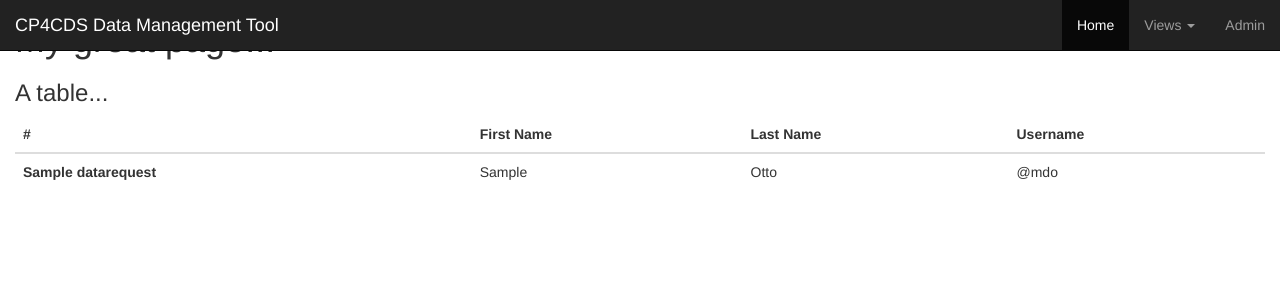
After one commit to cp4cds/qcapp, a Django app: page /ag-test/ in a window 1280 px wide. The commit adds this page. Shown: the top 300 px of the page. Run offline with Django 3.2, Linux system fonts and the light colour scheme; tables that the repository leaves empty hold one stand-in row (values such as "Sample post"); parts of the project's set-up code (start-up, migrations or seed data) failed here and were passed over; some libraries are stand-ins or nearby versions.

Commit message:
data-request view

```diff
--- /dev/null
+++ b/qcapp/templates/qcapp/ag-test.html
@@ -0,0 +1,24 @@
+{% extends 'qcapp/base.html' %}
+
+{% block contents %}
+
+
+<h3>A table... </h3>
+
+
+<table class="table table-hover">
+
+<thead> <tr> <th>#</th> <th>First Name</th> <th>Last Name</th> <th>Username</th> </tr> </thead>
+<tbody>
+
+    {% for dr in dataRequests %}
+
+    <tr> <th scope=row>{{ dr.request_name }}</th> <td>{{ dr.variable }}</td> <td>Otto</td> <td>@mdo</td> </tr>
+
+    {% endfor %}
+
+</tbody>
+
+</table>
+
+{% endblock %}
--- /dev/null
+++ b/qcapp/templates/qcapp/base.html
@@ -0,0 +1,62 @@
+{% load staticfiles %}
+
+<!DOCTYPE html>
+<html lang="en">
+<head>
+    <meta charset="UTF-8">
+
+    <link rel="stylesheet" href="http://getbootstrap.com/dist/css/bootstrap.min.css" />
+    <link rel="stylesheet" href="{% static 'css/qcapp.css' %}" />
+
+    <title>{{ page_title }}</title>
+
+</head>
+<body>
+    <nav class="navbar navbar-inverse navbar-fixed-top">
+          <div class="container-fluid">
+            <!-- Brand and toggle get grouped for better mobile display -->
+            <div class="navbar-header">
+              <button type="button" class="navbar-toggle collapsed" data-toggle="collapse" data-target="#bs-example-navbar-collapse-1" aria-expanded="false">
+                <span class="sr-only">Toggle navigation</span>
+                <span class="icon-bar"></span>
+                <span class="icon-bar"></span>
+                <span class="icon-bar"></span>
+              </button>
+              <a class="navbar-brand" href="/">CP4CDS Data Management Tool</a>
+            </div>
+
+            <!-- Collect the nav links, forms, and other content for toggling -->
+            <div class="collapse navbar-collapse" id="bs-example-navbar-collapse-1">
+
+              <ul class="nav navbar-nav navbar-right">
+                <li><a href="/admin/">Admin</a></li>
+              </ul>
+
+              <ul class="nav navbar-nav navbar-right">
+                <li class="active"><a href="/">Home <span class="sr-only">(current)</span></a></li>
+                <li class="dropdown">
+                  <a href="#" class="dropdown-toggle" data-toggle="dropdown" role="button" aria-haspopup="true" aria-expanded="false">Views <span class="caret"></span></a>
+                  <ul class="dropdown-menu">
+                    <li><a href="{% url 'data-requests' %}">Data Submissions</a></li>
+                    <li><a href="{% url 'data-requests' %}">Data Files</a></li>
+                    <li><a href="{% url 'data-requests' %}">ESGF Datasets</a></li>
+                    <li><a href="{% url 'data-requests' %}">Data Requests</a></li>
+                  </ul>
+                </li>
+              </ul>
+
+            </div><!-- /.navbar-collapse -->
+          </div><!-- /.container-fluid -->
+    </nav>
+
+    <div class="container-fluid">
+        <H1>{{ page_title|default:"Untitled Page" }}</H1>
+
+        {% block contents %}
+
+        {% endblock %}
+
+    </div>
+
+</body>
+</html>
--- a/qcapp/views.py
+++ b/qcapp/views.py
@@ -19,3 +19,8 @@ def data_requests(request):
     dataRequests = DataRequest.objects.all()
 
     return render(request, 'qcapp/data-requests.html', {'dataRequests': dataRequests})
+
+def ag_test(request):
+    dataRequests = DataRequest.objects.all()
+    return render(request, 'qcapp/ag-test.html', {'dataRequests': dataRequests,
+                                                  'page_title': 'My great page!!!'})
--- a/qcproj/urls.py
+++ b/qcproj/urls.py
@@ -22,5 +22,6 @@ urlpatterns = [
     url(r'^happy/(.+)/', qcapp.views.happy),
     url(r'^admin/', admin.site.urls),
     url(r'^test/', qcapp.views.test),
-    url(r'^data-requests/', qcapp.views.data_requests),
+    url(r'^data-requests/', qcapp.views.data_requests, name="data-requests"),
+    url(r'^ag-test/', qcapp.views.ag_test),
 ]
--- /dev/null
+++ b/static/css/qcapp.css
@@ -0,0 +1,3 @@
+.qcapp-main-container {
+    top: 70px;
+}
```
Also changed, not shown: qcapp/templates/qcapp/data-requests.html (+25 -5 lines), qcapp/file-qc.py (added), 3 other files.
